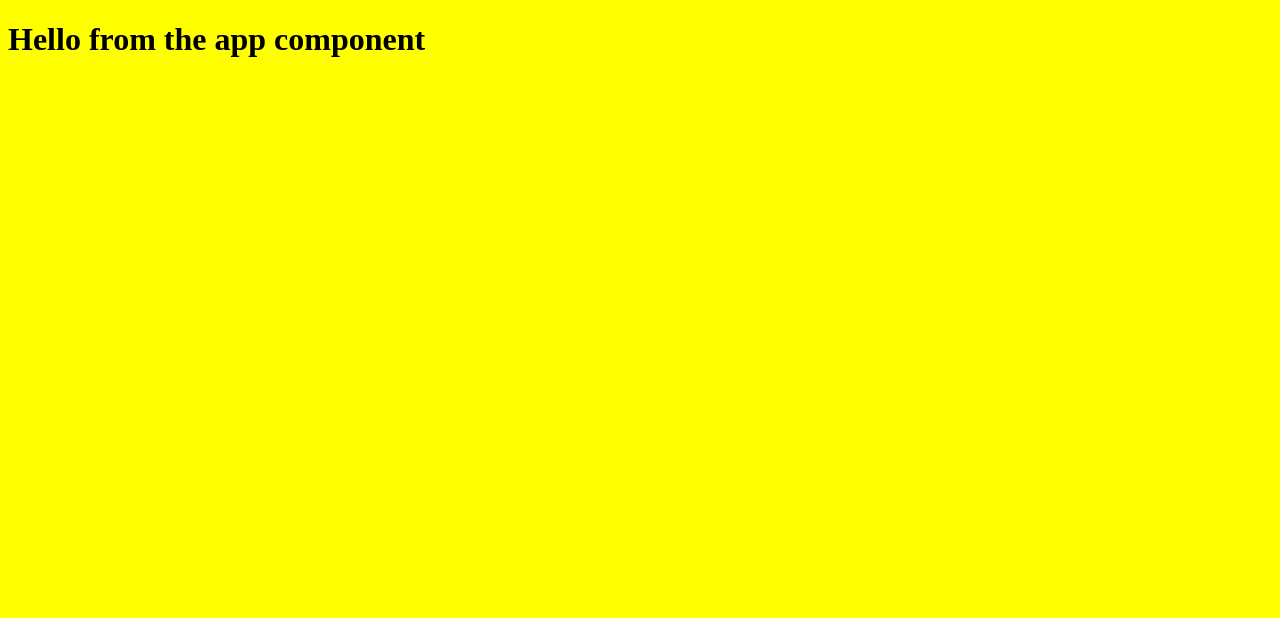
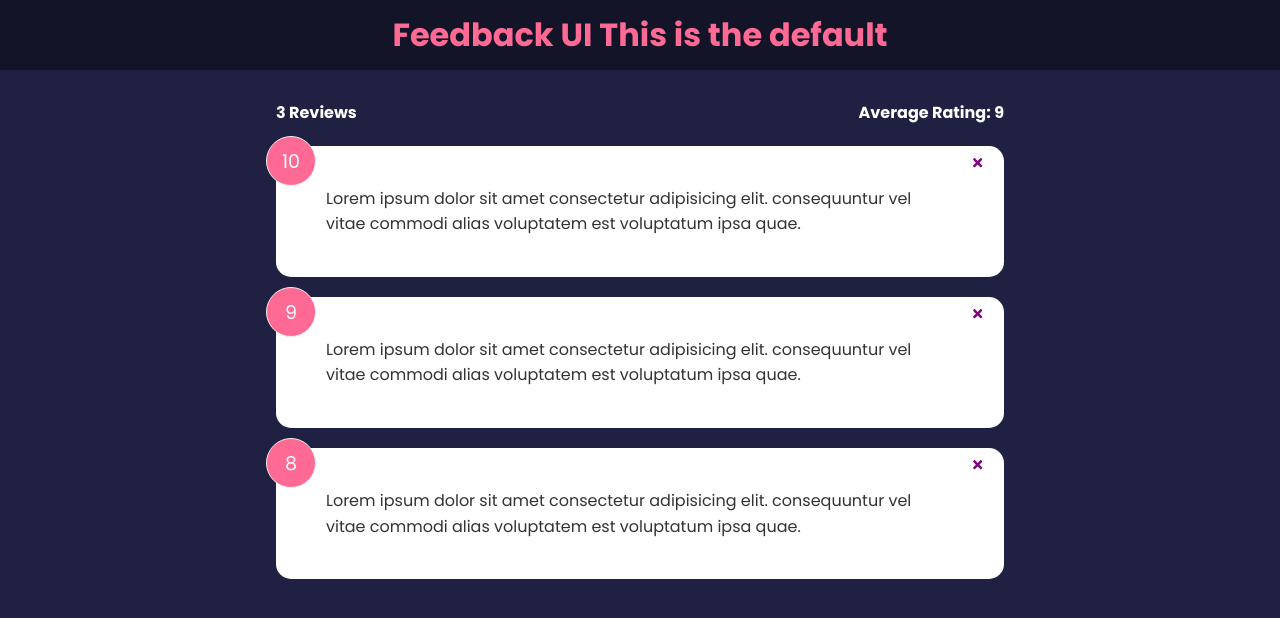
Before and after one commit to CaptainVee/feedback-app, a React (Create React App) app: page / in a window 1280 px wide. Shown: the top 618 px of the page. Built offline with nearby package versions, Linux system fonts and the light colour scheme.

Commit message:
worked on some more stuffs

```diff
--- a/package.json
+++ b/package.json
@@ -8,6 +8,7 @@
     "@testing-library/user-event": "^13.5.0",
     "react": "^18.2.0",
     "react-dom": "^18.2.0",
+    "react-icons": "^4.4.0",
     "react-scripts": "5.0.1",
     "web-vitals": "^2.1.4"
   },
--- a/src/App.js
+++ b/src/App.js
@@ -1,6 +1,28 @@
+
+import { useState } from "react"
+import Header from "./components/Header"
+import FeedbackStats from "./components/FeedbackStats"
+import FeedbackList from "./components/FeedbackList"
+import feedbackData from "./data/feedbackData"
+
 function App() {
 
-	return <h1>Hello from the app component</h1>
+	const [feedback, setFeedback] = useState(feedbackData)
+	const deleteFeedback = (id) =>{
+		if (window.confirm('Are you sure you want to delete')) {
+			setFeedback(feedback.filter((item) => item.id !== id))
+		}
+	}
+
+	return (
+		<>
+		<Header />
+		<div className="container">
+			<FeedbackStats feedback={feedback}/>
+            <FeedbackList feedback={feedback} handleDelete={deleteFeedback}/>
+        </div>
+		</>
+		)
 }
 
 export default App
--- /dev/null
+++ b/src/components/FeedbackItem.jsx
@@ -0,0 +1,17 @@
+
+import Card from "./shared/Card"
+import { FaTimes } from 'react-icons/fa'
+
+function FeedbackItem({ item, handleDelete }) {
+  return (
+    <Card>
+        <div className="num-display">{item.rating}</div>
+        <button onClick={() => handleDelete(item.id)} className="close">
+            <FaTimes color="purple" />
+        </button>
+        <div className="text-display">{item.text}</div>
+    </Card>
+  )
+}
+
+export default FeedbackItem
--- /dev/null
+++ b/src/components/FeedbackList.jsx
@@ -0,0 +1,20 @@
+
+import FeedbackItem from "./FeedbackItem"
+
+function FeedbackList({ feedback, handleDelete }) {
+    if (!feedback || feedback.length === 0) {
+        return <div>No feedbck</div>
+    } else{
+        return (
+            <div className="feedback-list">{feedback.map((data) => (
+                <FeedbackItem
+                key={data.id}
+                item={data}
+                handleDelete={handleDelete}/>
+            ))}</div>
+          )
+    }
+
+}
+
+export default FeedbackList
--- /dev/null
+++ b/src/components/FeedbackStats.jsx
@@ -0,0 +1,19 @@
+
+function FeedbackStats({ feedback }) {
+    // Calculate average rating
+    let avg = feedback.reduce((acc, cur) =>{
+        return acc + cur.rating
+    }, 0) / feedback.length
+
+    // make the average to one decimal place and replace a .0 to a whole number
+    avg = avg.toFixed(1).replace(/[.,]0$/, '')
+
+  return (
+    <div className="feedback-stats">
+        <h4>{feedback.length} Reviews</h4>
+        <h4>Average Rating: {isNaN(avg) ? 0 : avg}</h4>
+    </div>
+  )
+}
+
+export default FeedbackStats
--- /dev/null
+++ b/src/components/Header.jsx
@@ -0,0 +1,27 @@
+import PropTypes from 'prop-types'
+
+function Header({ text, bgColor, textColor }) {
+    const headerStyles = {
+        backgroundColor: bgColor,
+        color: textColor
+    }
+  return (
+    <header style={ headerStyles }>
+        <div className="container">
+            <h1>Feedback UI { text }</h1>
+        </div>
+    </header>
+  )
+}
+
+Header.defaultProps = {
+    text: 'This is the default',
+    bgColor: 'rgba(0,0,0,0.4)',
+    textColor: '#ff6a95'
+}
+
+Header.propTypes = {
+    text: PropTypes.string
+}
+
+export default Header
--- /dev/null
+++ b/src/components/shared/Card.jsx
@@ -0,0 +1,12 @@
+
+function Card({ children, reverse }) {
+  return (
+    <div className={`card ${reverse && 'reverse'}`}>{children}</div>
+  )
+}
+
+Card.defaultProps = {
+    reverse: false,
+}
+
+export default Card
--- /dev/null
+++ b/src/data/feedbackData.js
@@ -0,0 +1,20 @@
+const feedbackData = [
+    {
+        id: 1,
+        rating: 10,
+        text: 'Lorem ipsum dolor sit amet consectetur adipisicing elit. consequuntur vel vitae commodi alias voluptatem est voluptatum ipsa quae.',
+      },
+      {
+        id: 2,
+        rating: 9,
+        text: 'Lorem ipsum dolor sit amet consectetur adipisicing elit. consequuntur vel vitae commodi alias voluptatem est voluptatum ipsa quae.',
+      },
+      {
+        id: 3,
+        rating: 8,
+        text: 'Lorem ipsum dolor sit amet consectetur adipisicing elit. consequuntur vel vitae commodi alias voluptatem est voluptatum ipsa quae.',
+      },
+
+]
+
+export default feedbackData
--- a/src/index.css
+++ b/src/index.css
@@ -1,4 +1,230 @@
+@import url('https://fonts.googleapis.com/css2?family=Poppins:wght@400;600;700&display=swap');
+
+* {
+  box-sizing: border-box;
+  margin: 0;
+  padding: 0;
+}
 
 body {
-	background: yellow;
+  font-family: 'Poppins', sans-serif;
+  background-color: #202142;
+  color: #fff;
+  line-height: 1.6;
 }
+
+ul {
+  list-style: none;
+}
+
+.container {
+  max-width: 768px;
+  margin: auto;
+  padding: 0 20px;
+}
+
+header {
+  height: 70px;
+  width: 100%;
+  display: flex;
+  justify-content: space-between;
+  align-items: center;
+  margin-bottom: 30px;
+}
+
+.card {
+  background-color: #fff;
+  color: #333;
+  border-radius: 15px;
+  padding: 40px 50px;
+  margin: 20px 0;
+  position: relative;
+}
+
+.card.reverse {
+  background-color: rgba(0, 0, 0, 0.4);
+  color: #fff;
+}
+
+.card h2 {
+  font-size: 22px;
+  font-weight: 600;
+  text-align: center;
+}
+
+.rating {
+  display: flex;
+  align-items: center;
+  justify-content: space-around;
+  margin: 30px 0 40px;
+}
+
+.rating li,
+.num-display {
+  position: relative;
+  background: #f4f4f4;
+  width: 50px;
+  height: 50px;
+  padding: 10px;
+  text-align: center;
+  border-radius: 50%;
+  font-size: 19px;
+  border: 1px #eee solid;
+  transition: 0.3s;
+}
+
+.rating li label {
+  position: absolute;
+  top: 50%;
+  left: 50%;
+  width: 50px;
+  height: 50px;
+  padding: 10px;
+  border-radius: 50%;
+  transform: translate(-50%, -50%);
+  cursor: pointer;
+}
+
+.rating li:hover,
+.num-display {
+  background: #ff6a95;
+  color: #fff;
+}
+
+[type='radio'] {
+  opacity: 0;
+}
+
+[type='radio']:checked ~ label {
+  background: #ff6a95;
+  color: #fff;
+}
+
+.input-group {
+  display: flex;
+  flex-direction: row;
+  border: 1px solid #ccc;
+  padding: 8px 10px;
+  border-radius: 8px;
+}
+
+input {
+  flex-grow: 2;
+  border: none;
+  font-size: 16px;
+}
+
+input:focus {
+  outline: none;
+}
+
+.feedback-stats {
+  color: #fff;
+  display: flex;
+  justify-content: space-between;
+  align-items: center;
+}
+
+.num-display {
+  position: absolute;
+  top: -10px;
+  left: -10px;
+}
+
+.close,
+.edit {
+  position: absolute;
+  top: 10px;
+  right: 20px;
+  cursor: pointer;
+  background: none;
+  border: none;
+}
+
+.edit {
+  right: 40px;
+}
+
+.btn {
+  color: #fff;
+  border: 0;
+  border-radius: 8px;
+  color: #fff;
+  width: 100px;
+  height: 40px;
+  cursor: pointer;
+}
+
+.btn-primary {
+  background-color: #202142;
+}
+
+.btn-secondary {
+  background: #ff6a95;
+}
+
+.btn:hover {
+  transform: scale(0.98);
+  opacity: 0.9;
+}
+
+.btn:disabled {
+  background-color: #cccccc;
+  color: #333;
+  cursor: auto;
+}
+
+.btn:disabled:hover {
+  transform: scale(1);
+  opacity: 1;
+}
+
+.message {
+  padding-top: 10px;
+  text-align: center;
+  color: rebeccapurple;
+}
+
+/* FIX: Remove position: absolute to keep about icon at the bottom of the
+ * document */
+.about-link {
+  display: flex;
+  justify-content: flex-end;
+}
+
+/* FIX: Remove position: absolute to keep about icon at the bottom of the
+ * document */
+.about-link a {
+  color: #fff;
+  cursor: pointer;
+}
+
+.about-link a:hover {
+  color: #ff6a95;
+}
+
+.about h1 {
+  margin-bottom: 20px;
+}
+
+.about p {
+  margin: 10px 0;
+}
+
+@media (max-width: 600px) {
+  .rating li {
+    margin: 10px 3px;
+  }
+
+  .rating {
+    display: flex;
+    align-items: center;
+    justify-content: center;
+    flex-wrap: wrap;
+    margin: 30px 0 40px;
+  }
+
+  .input-group input {
+    width: 80%;
+  }
+}
```
Also changed, not shown: 1 other file (tests, documents, lock files or other folders).
